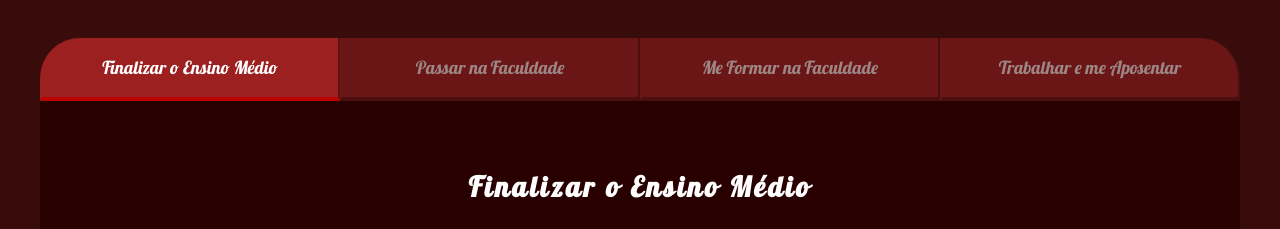
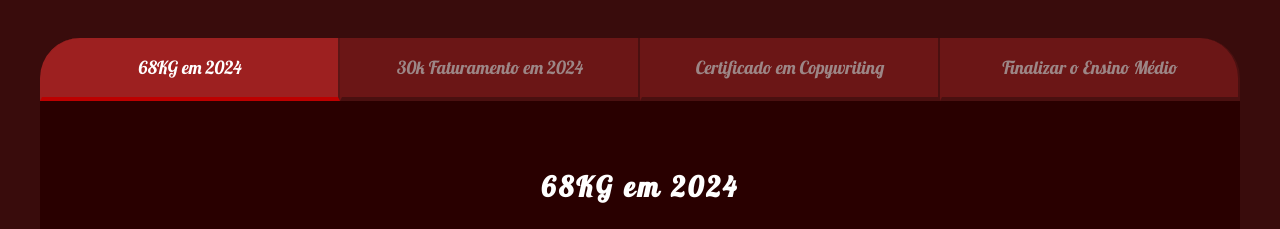
Before and after one commit to LucasMallorquin/codigosdetimer, a plain HTML site: page index.html in a window 1280 px wide. Shown: the part 116-345 px from the top of the page. Drawn offline with Linux system fonts and the light colour scheme.

Commit message:
Update index.html

```diff
--- a/index.html
+++ b/index.html
@@ -11,14 +11,14 @@
             <h1>Meus Objetivos do Ano<span>_</span></h1>
             <div class="conteudo">
             <div class="botoes">
-                <button class="botao ativo">Finalizar o Ensino Médio</button>
-                <button class="botao">Passar na Faculdade</button>
-                <button class="botao">Me Formar na Faculdade</button>
-                <button class="botao">Trabalhar e me Aposentar</button>
+                <button class="botao ativo">68KG em 2024</button>
+                <button class="botao">30k Faturamento em 2024</button>
+                <button class="botao">Certificado em Copywriting</button>
+                <button class="botao">Finalizar o Ensino Médio</button>
             </div>
             <div class="abas-textos">
                 <div class="abas-conteudo ativo">
-                    <h3 class="aba-conteudo-titulo1">Finalizar o Ensino Médio</h3>
+                    <h3 class="aba-conteudo-titulo1">68KG em 2024</h3>
                     <h4 class="aba-conteudo-titulo2">Tempo para completar objetivo</h4>
                     <div class="contador">
                         <div class="contador-digito">
@@ -40,7 +40,7 @@
                     </div>
                 </div>
                 <div class="abas-conteudo">
-                    <h3 class="aba-conteudo-titulo1">Passar na Faculdade</h3>
+                    <h3 class="aba-conteudo-titulo1">30k Faturamento em 2024</h3>
                     <h4 class="aba-conteudo-titulo2">Tempo para completar objetivo</h4>
                     <div class="contador">
                         <div class="contador-digito">
@@ -62,7 +62,7 @@
                     </div>
                 </div>
                 <div class="abas-conteudo">
-                    <h3 class="aba-conteudo-titulo1">Me Formar na Faculdade</h3>
+                    <h3 class="aba-conteudo-titulo1">Certificado em Copywriting</h3>
                     <h4 class="aba-conteudo-titulo2">Tempo para completar objetivo</h4>
                     <div class="contador">
                         <div class="contador-digito">
@@ -85,7 +85,7 @@
 
                 </div>
                 <div class="abas-conteudo">
-                    <h3 class="aba-conteudo-titulo1">Trabalhar e me Aposentar</h3>
+                    <h3 class="aba-conteudo-titulo1">Finalizar o Ensino Médio</h3>
                     <h4 class="aba-conteudo-titulo2">Tempo para completar objetivo</h4>
                     <div class="contador">
                         <div class="contador-digito">
```
